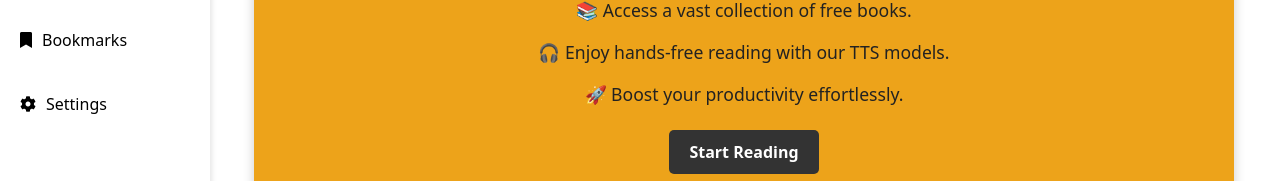
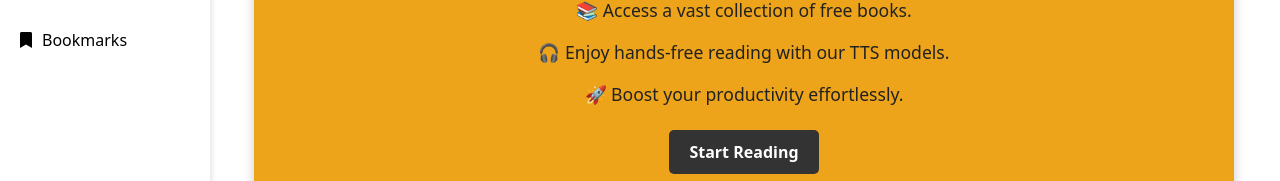
Before and after one commit to Felomondi/NarraLore, a React (Create React App) app in the folder frontend/: page / in a window 1280 px wide. Shown: the part 251-432 px from the top of the page. Built offline with nearby package versions, Linux system fonts and the light colour scheme; no server answers.

Commit message:
settings

```diff
--- a/frontend/src/components/Sidebar.js
+++ b/frontend/src/components/Sidebar.js
@@ -20,10 +20,6 @@ const Sidebar = ({ isOpen, isSmallScreen, user, onLogout }) => {
           <i className="fas fa-bookmark sidebar-icon"></i>
           Bookmarks
         </Link>
-        <Link to="/settings" className="sidebar-link">
-          <i className="fas fa-cog sidebar-icon"></i>
-          Settings
-        </Link>
         {user && (
           <>
             <Link to="/profile" className="sidebar-link">
```
